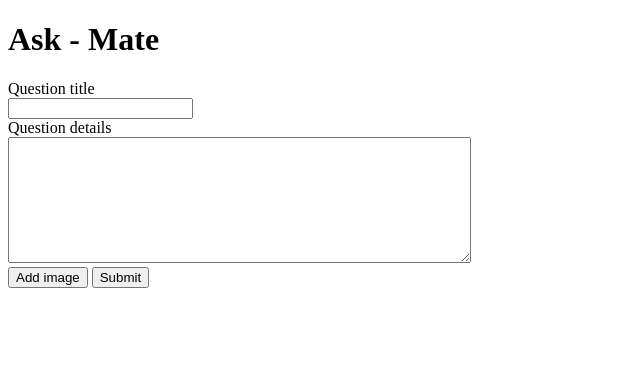
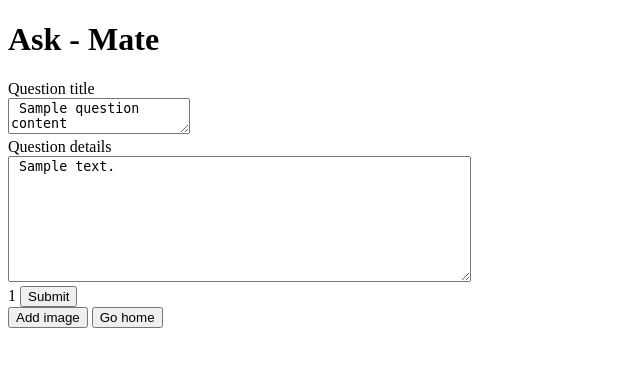
Before and after one commit to Adrian-P0gar/First-web-project, a Flask app: template templates/edit.html in a window 1280 px wide. Shown: the top 367 px of the page, without its empty margins (0-640 px from the left). Run offline with Flask 2, Linux system fonts and the light colour scheme; the template is opened without the code that fills it: most values are stand-ins (such as "Sample title", 1, 10 or a date in 2020).

Commit message:
functional on this step.Add, edit question and home page

```diff
--- a/data_handler.py
+++ b/data_handler.py
@@ -1,16 +1,81 @@
-import csv
-import time
+import csv, sys, time
 
+DATA_HEADER = [ 'id','submission_time','view_number','vote_number','title','message','image']
+DATA_FILE_PATH = "/home/pogar/Web Module/TW I/ask-mate-python/sample_data/question.csv"
 def read_csv():
     all_information = []
-    with open("sample_data/question.csv") as csv_file:
-        reader = csv.DictReader(csv_file)
+    with open("/home/pogar/Web Module/TW I/ask-mate-python/sample_data/question.csv") as csvfile:
+        reader = csv.DictReader(csvfile)
         for row in reader:
             all_information.append(dict(row))
     return all_information
 
+def update_on_csv(story):
 
-def sort_by(data, label='id', order='descending'):
+    list_of_all = read_csv()
+    with open(DATA_FILE_PATH, 'w', newline='', encoding='utf-8') as csvfile:
+        writer = csv.DictWriter(csvfile, fieldnames=DATA_HEADER)
+        writer.writeheader()
+
+        for row in list_of_all:
+            # if row['id'] != story['id']:
+            #     writer.writerow(row)
+            if row['id'] == story['id']:
+                row = story
+                # writer.writeheader()
+
+            writer.writerow(row)
+
+
+def get_csv_data(one_user_story_id=None):
+    """
+    :param one_user_story_id:
+        If given, it will act as a filter and return the dictionary of one specific User Story
+        If not given, it will return a list of dictionaries with all the details
+    :return:
+    """
+    #  create a temporary list to read each line
+    user_stories = []
+
+    #  open csv file to read
+    with open(DATA_FILE_PATH, encoding='utf-8') as csvfile:
+        #  use DictReader to directly create dictionaries from each lines in the csv file
+        reader = csv.DictReader(csvfile)
+
+        #  read all lines in csv file
+        for row in reader:
+            #  make a copy of the read row, since we can't modify it
+            user_story = dict(row)
+
+            # if filtered, then just return this _found_ user story
+            if one_user_story_id is not None and one_user_story_id == user_story['id']:
+                return user_story
+
+            #  store modified data in temporary list
+            user_stories.append(user_story)
+def next_id():
+    existing_data = read_csv()
+    if len(existing_data) == 0:
+        return 1
+    else:
+        id = len(existing_data) + 1
+        return  id
+
+def add_on_csv(story):
+    with open(DATA_FILE_PATH, 'a', newline='', encoding='utf-8') as csvfile:
+        writer = csv.DictWriter(csvfile, fieldnames=DATA_HEADER)
+        # writer.writeheader()
+        story["id"] = next_id()
+        writer.writerow(story)
+
+def get_time_stamp():
+    return str(int(time.time()))
+
+def get_date_time(time_stamp):
+    return time.strftime("%a, %d %b %Y %H:%M:%S %Z", time.localtime(int(time_stamp)))
+
+
+def sort_by(data, label='submission_time', order='descending'):
     for element in data:
         element['id'] = int(element['id'])
         element['submission_time'] = int(element['submission_time'])
@@ -19,11 +84,3 @@ def sort_by(data, label='id', order='descending'):
     if order == 'descending':
         return [element for element in sorted(data, key=lambda x: x[label], reverse=True)]
     return [element for element in sorted(data, key=lambda x: x[label])]
-
-
-def get_time_stamp():
-    return str(int(time.time()))
-
-
-def get_date_time(time_stamp):
-    return time.strftime("%a, %d %b %Y %H:%M:%S %Z", time.localtime(int(time_stamp)))
--- a/server.py
+++ b/server.py
@@ -1,16 +1,57 @@
-from flask import Flask, render_template, request,redirect, url_for
+from flask import Flask, render_template, request, redirect, url_for
 import data_handler as data
 
 app = Flask(__name__)
 
 @app.route('/')
-@app.route('/list')
+@app.route('/list', methods=['GET', 'POST'])
+
 def list():
-    information = data.read_csv()
-    return render_template('list.html', information=information , title="asdfghj")
+    default_information = data.read_csv()
+    if request.args.get('sort') == None:
+        information = data.sort_by(default_information)
+    else:
+        information = data.sort_by(default_information, request.args.get('sort'), request.args.get('sort_direction'))
+    return render_template('list.html', information=information , title="Home", data=data)
 
+@app.route('/add', methods=['GET', 'POST'])
+def add():
+    today_timer = data.get_time_stamp()
+    if request.method == "POST":
+        question_content = {
+            'submission_time': today_timer,
+            'title': request.form.get('title'),
+            'view_number': 0,
+            'vote_number': 0,
+            'message': request.form.get('message'),
+            'image': "?"
+        }
+        data.add_on_csv(dict(question_content))
+        return redirect('/list')
+    return render_template('add.html')
 
-
+@app.route('/edit/<question_id>', methods=['GET', 'POST'])
+def edit(question_id):
+    if request.method == 'POST':
+        form_id = request.form.get('form_id')
+        form_title = request.form.get('title')
+        if question_id == form_id:
+            question_content = {
+                'id': question_id,
+                'submission_time': request.form.get('submission_time'),
+                'title': request.form.get('title'),
+                'view_number': request.form.get('view_number'),
+                'vote_number': request.form.get('vote_number'),
+                'message': request.form.get('message'),
+                'image': request.form.get('image')
+            }
+            data.update_on_csv(question_content)
+            return redirect(url_for('list'))
+    question_content = data.get_csv_data(question_id)
+    return render_template('edit.html',
+                           question_content=question_content,
+                           question_id=question_id
+                           )
 if __name__ == '__main__':
     app.run(
         port= 5000,
--- a/templates/add.html
+++ b/templates/add.html
@@ -5,7 +5,9 @@
         <input type="text" name="title" id="title" required><br>
         <label for="message">Question details</label><br>
         <textarea name="message" id="message" rows="8" cols="55" required></textarea><br>
+      <button type="button">Add image</button>
+     <button type="submit">Submit</button>
     </form>
-    <button type="button">Add image</button>
-    <button type="submit">Submit</button>
+
+    <a href="/list"> <button type="submit">Go home</button> </a>
 {% endblock content %}
--- a/templates/edit.html
+++ b/templates/edit.html
@@ -1,11 +1,19 @@
 {%extends 'layout.html' %}
 {% block content %}
-    <form action="/add" method="POST">
+    <form action="{{ url_for('edit', question_id=question_id) }}" method="POST">
+        <input name="form_id" id="form_id" type="hidden" value="{{ question_content['id'] }}">
+        <input name="submission_time" id="submission_time" type="hidden" value="{{ question_content['submission_time'] }}">
+        <input name='view_number' id='view_number' type="hidden" value="{{ question_content['view_number'] }}">
+        <input name='vote_number' id='vote_number' type="hidden" value="{{ question_content['vote_number'] }}">
+        <input name='image' id='image' type="hidden" value="{{ question_content['image'] }}">
         <label for="title" >Question title</label><br>
-        <input type="text" name="title" id="title" required><br>
+        <textarea  name="title" id="title" required> {{ question_content['title'] }} </textarea><br>
         <label for="message">Question details</label><br>
-        <textarea name="message" id="message" rows="8" cols="55" required></textarea><br>
+        <textarea name="message" id="message" rows="8" cols="55" required> {{ question_content['message'] }}</textarea><br>
+        <hiden> {{question_content['id']}}</hiden>
+        <input type="submit" value="Submit">
     </form>
     <button type="button">Add image</button>
-    <button type="submit">Submit</button>
+    <a href="/list"></a>
+    <a href="/list"> <button type="submit">Go home</button> </a>
 {% endblock content %}
```
Also changed, not shown: templates/list.html (+28 -12 lines).
